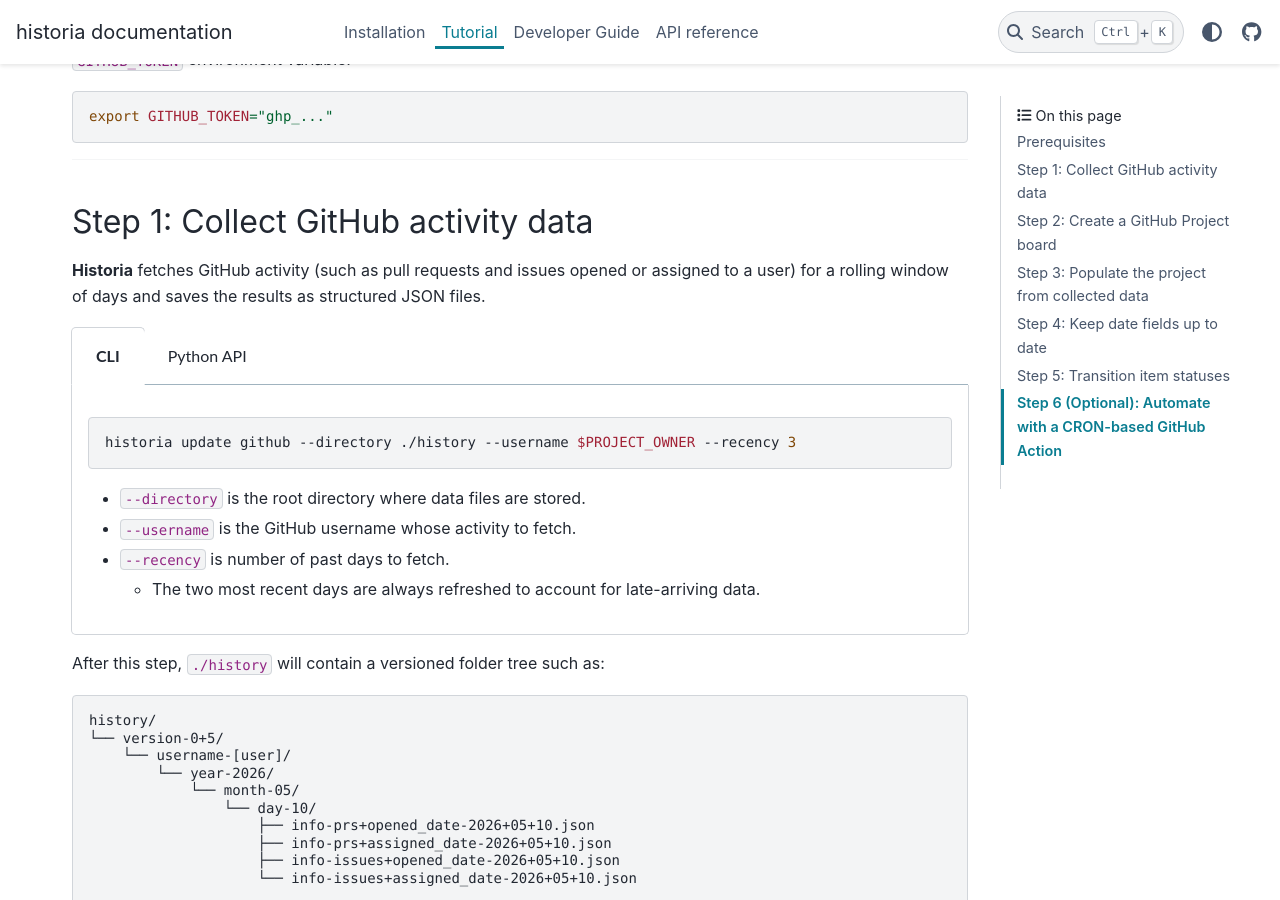
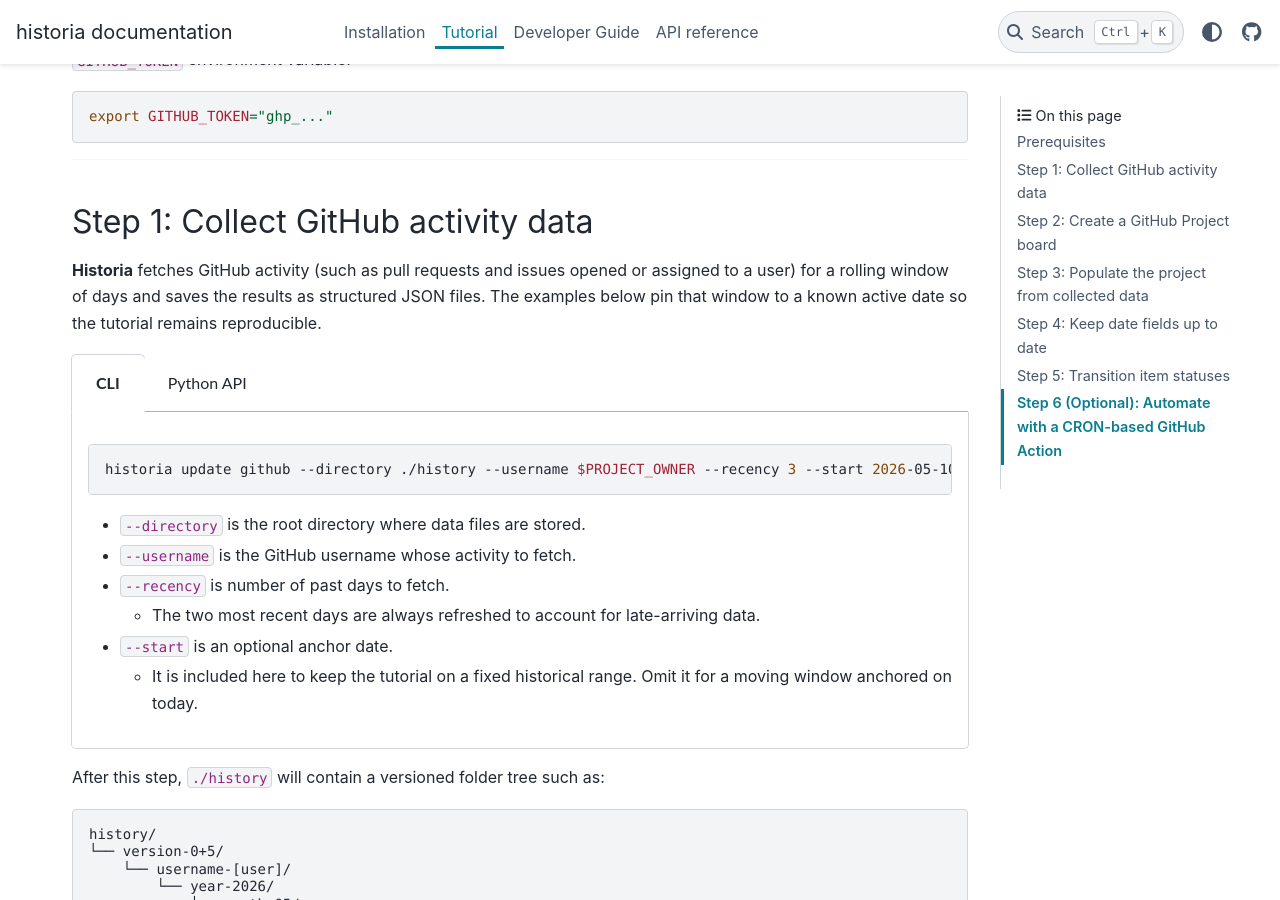
Before and after one commit to CodyCBakerPhD/historia, a Sphinx documentation site: the page built from docs/tutorial/index.md, in a window 1280 px wide and 900 px high, scrolled down 340 px. Built offline with Sphinx 7.4.7 and the PyData theme 0.15.4, drawn with Linux system fonts in a browser that asks for light colours.

Commit message:
Pinned tutorial remote tests to a fixed date range
Agent-Logs-Url: https://github.com/CodyCBakerPhD/historia/sessions/a2607d8c-a610-4224-8525-8d7c539750d2

Co-authored-by: CodyCBakerPhD <51133164+CodyCBakerPhD@users.noreply.github.com>

````diff
--- a/docs/tutorial/index.md
+++ b/docs/tutorial/index.md
@@ -14,18 +14,20 @@ export GITHUB_TOKEN="ghp_..."
 
 ## Step 1: Collect GitHub activity data
 
-**Historia** fetches GitHub activity (such as pull requests and issues opened or assigned to a user) for a rolling window of days and saves the results as structured JSON files.
+**Historia** fetches GitHub activity (such as pull requests and issues opened or assigned to a user) for a rolling window of days and saves the results as structured JSON files. The examples below pin that window to a known active date so the tutorial remains reproducible.
 
 ::::{tabs}
 :::{tab} CLI
 ```bash
-historia update github --directory ./history --username $PROJECT_OWNER --recency 3
+historia update github --directory ./history --username $PROJECT_OWNER --recency 3 --start 2026-05-10
 ```
 
 - `--directory` is the root directory where data files are stored.
 - `--username` is the GitHub username whose activity to fetch.
 - `--recency` is number of past days to fetch.
   - The two most recent days are always refreshed to account for late-arriving data.
+- `--start` is an optional anchor date.
+  - It is included here to keep the tutorial on a fixed historical range. Omit it for a moving window anchored on today.
 :::
 :::{tab} Python API
 ```python
@@ -36,6 +38,7 @@ historia.github.update(
     directory=pathlib.Path("./history"),
     username=project_owner,
     past_number_of_days=3,
+    start_date="2026-05-10",
 )
 ```
 :::
````
Also changed, not shown: CHANGELOG.md (+1 -0 lines), 1 other file.
